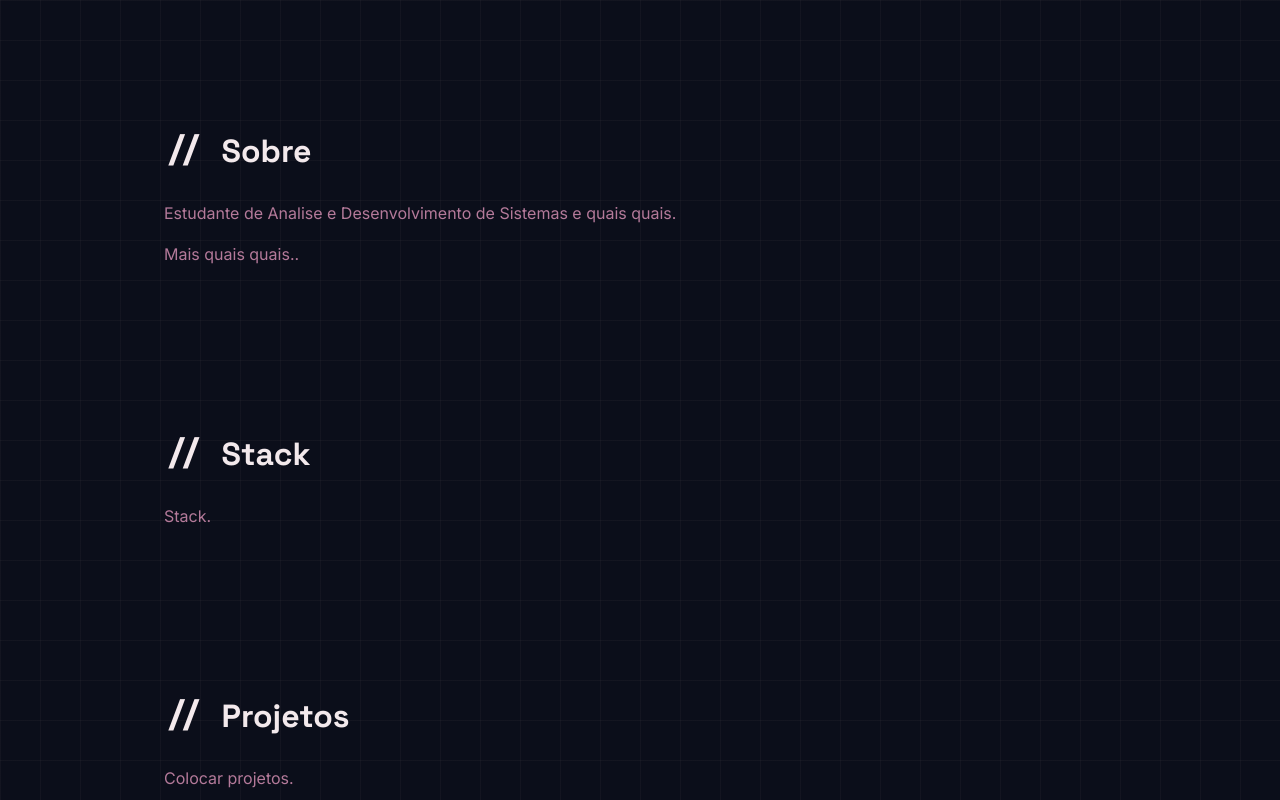
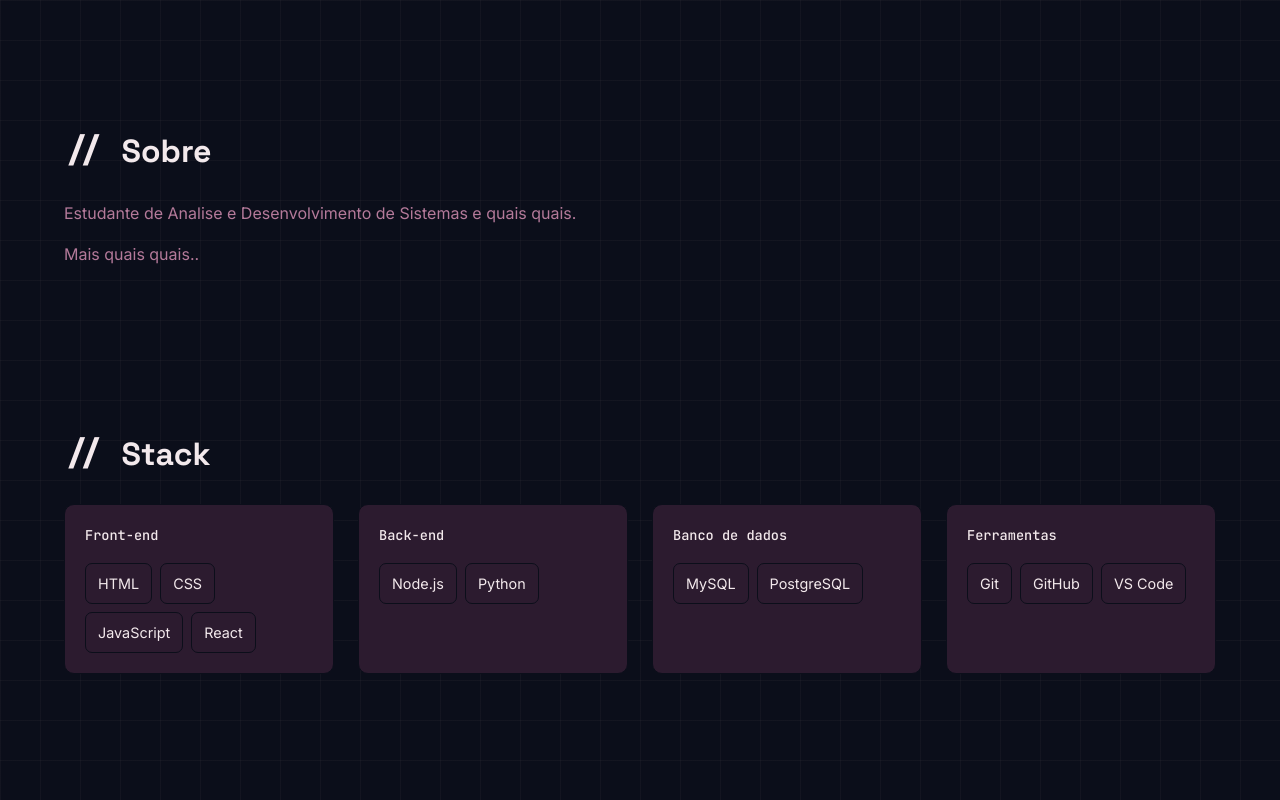
Before and after one commit to karoldamiani/portfolio, a React (Vite) app: page / in a window 1280 px wide. Shown: the part 560-1360 px from the top of the page. Built offline with nearby package versions, Linux system fonts and the light colour scheme.

Commit message:
adicionando componente Stack e ajustando estilos

```diff
--- a/src/App.jsx
+++ b/src/App.jsx
@@ -3,6 +3,7 @@ import Hero from './components/Hero'
 import Footer from './components/Footer'
 import Section from './components/Section'
 import About from './components/About'
+import Stack from './components/Stack'
 
 
 function App() {
@@ -13,10 +14,7 @@ function App() {
         <Hero />
           <About />
 
-
-          <Section id="stack" title="Stack">
-             <p className="section__text">Stack.</p>
-          </Section>
+          <Stack />
 
           <Section id="projetos" title="Projetos">
             <p className="section__text">Colocar projetos.</p>
--- /dev/null
+++ b/src/components/Stack.css
@@ -0,0 +1,34 @@
+.stack {
+  display: grid;
+  grid-template-columns: repeat(auto-fit, minmax(220px, 1fr));
+  gap: 1.5rem;
+}
+
+.stack__group {
+  background: var(--surface);
+  border: 1px solid var(--border);
+  border-radius: 10px;
+  padding: 1.25rem;
+}
+
+.stack__category {
+  color: var(--accent);
+  font-family: var(--font-mono);
+  font-size: 0.85rem;
+  font-weight: 500;
+  margin-bottom: 1rem;
+}
+
+.stack__list {
+  display: flex;
+  flex-wrap: wrap;
+  gap: 0.5rem;
+  list-style: none;
+}
+
+.stack__item {
+  padding: 0.5rem 0.75rem;
+  border: 1px solid var(--border);
+  border-radius: 7px;
+  font-size: 0.9rem;
+}
--- /dev/null
+++ b/src/components/Stack.jsx
@@ -0,0 +1,24 @@
+import Section from './Section'
+import { stack } from '../data/stack'
+import './Stack.css'
+
+function Stack() {
+  return (
+    <Section id="stack" title="Stack">
+      <div className="stack">
+        {stack.map((group) => (
+          <div key={group.category} className="stack__group">
+            <h3 className="stack__category">{group.category}</h3>
+            <ul className="stack__list">
+              {group.items.map((item) => (
+                <li key={item} className="stack__item">{item}</li>
+              ))}
+            </ul>
+          </div>
+        ))}
+      </div>
+    </Section>
+  )
+}
+
+export default Stack
--- /dev/null
+++ b/src/data/stack.js
@@ -0,0 +1,18 @@
+export const stack = [
+  {
+    category: 'Front-end',
+    items: ['HTML', 'CSS', 'JavaScript', 'React'],
+  },
+  {
+    category: 'Back-end',
+    items: ['Node.js', 'Python'],
+  },
+  {
+    category: 'Banco de dados',
+    items: ['MySQL', 'PostgreSQL'],
+  },
+  {
+    category: 'Ferramentas',
+    items: ['Git', 'GitHub', 'VS Code'],
+  },
+]
--- a/src/index.css
+++ b/src/index.css
@@ -10,7 +10,7 @@
   --font-body: 'Inter', system-ui, sans-serif;
   --font-mono: 'JetBrains Mono', ui-monospace, monospace;
 
-  --max-width: 1000px;
+  --max-width: 1280px;
 }
 
 * {
@@ -44,4 +44,6 @@ a {
   max-width: var(--max-width);
   margin: 0 auto;
   padding: 0 1.5rem;
+  width: 100%;
+  padding: 0 clamp(1.5rem, 5vw, 4rem);
 }
```
